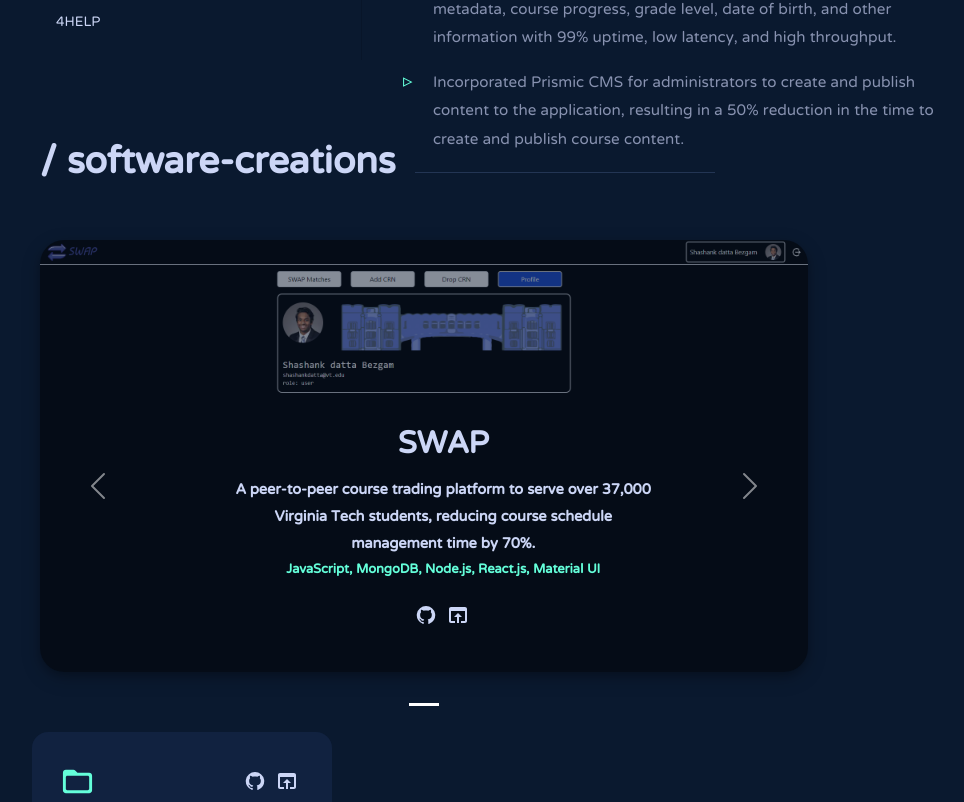
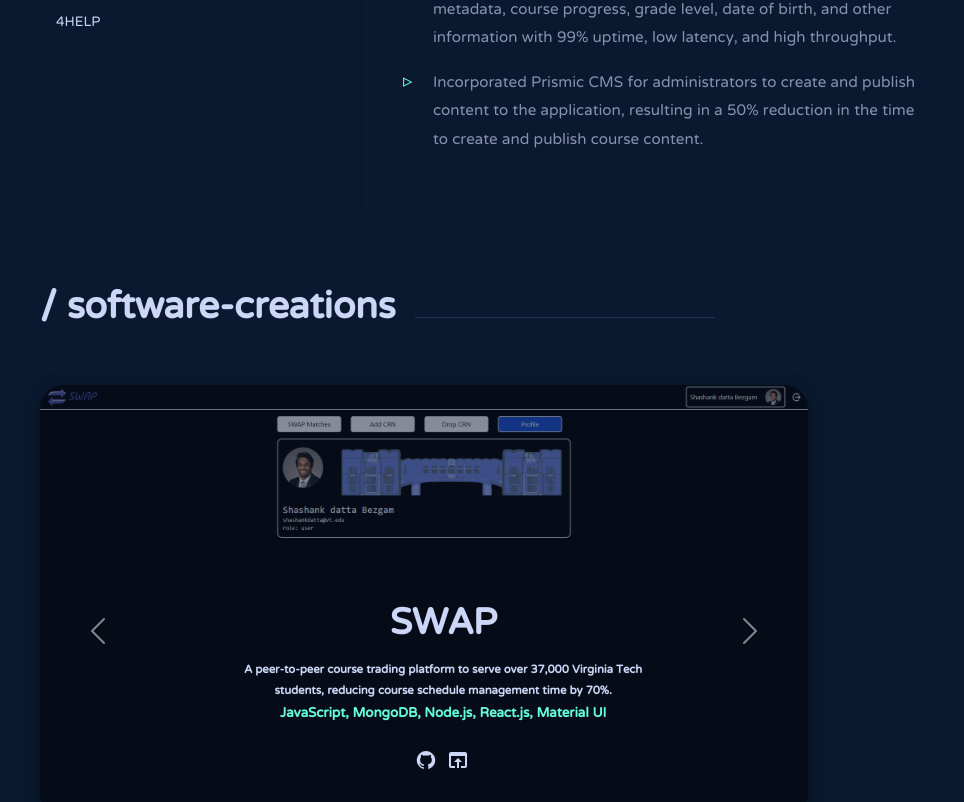
Before and after one commit to shashankdatta/Shashankdatta, a Next.js app: page / in a window 1280 px wide. Shown: the part 1919-2721 px from the top of the page, without its empty margins (152-1116 px from the left). Built offline with nearby package versions, Linux system fonts and the light colour scheme.

Commit message:
fixed minor bugs

```diff
--- a/src/components/JobList.js
+++ b/src/components/JobList.js
@@ -43,7 +43,7 @@
       >
         {value === index && (
           <Box p={3}>
-            <Typography style={{ maxWidth: "43vw" }} component={componentType}>
+            <Typography style={{ maxWidth: "40vw" }} component={componentType}>
               {children}
             </Typography>
           </Box>
@@ -77,7 +77,6 @@
 const DivRoot = styled("div")(({ theme }) => ({
   flexGrow: 1,
   display: "flex",
-  height: 300,
 }));
 
 const StyledTabs = styled(Tabs)(({ theme }) => ({
--- a/src/components/Projects.js
+++ b/src/components/Projects.js
@@ -19,6 +19,7 @@
       <div className={styles["section-header"]}>
         <span className={styles["section-title"]}>/ software-creations</span>
       </div>
+      <div className={styles["spotlight-container"]}>
         <FadeInSection>
           <Carousel>
             {Object.keys(spotlightProjects).map((key, i) => (
@@ -57,6 +58,7 @@
             ))}
           </Carousel>
         </FadeInSection>
+      </div>
 
       <div className="project-container">
         <ul className={styles["projects-grid"]}>
--- a/src/styles/MyCarousel.css
+++ b/src/styles/MyCarousel.css
@@ -24,7 +24,7 @@
 }
 
 .carousel-caption h3 {
-  font-size: 38px;
+  font-size: 3.5vw;
   font-weight: bold;
   color: var(--lightest-slate);
 }
@@ -32,13 +32,13 @@
 .carousel-caption div {
   font-family: var(--font-ntr);
   font-weight: bold;
-  font-size: 18px;
+  font-size: 1.1vw;
   color: var(--lightest-slate);
 }
 
 .carousel-caption p.techstack {
   font-family: var(--font-ntr);
-  font-size: 16px;
+  font-size: 1.3vw;
   font-weight: bold;
   color: var(--green-bright);
 }
--- a/src/styles/Projects.module.css
+++ b/src/styles/Projects.module.css
@@ -1,7 +1,14 @@
 .projects {
+  display: flex;
+  flex-direction: column;
+  justify-content: center;
   padding-left: 15%;
   padding-right: 25%;
   min-height: 60vh;
+}
+
+.spotlight-container {
+  display: flex;
 }
 
 .projects-grid {
```
Lines whose indentation alone changed are shown as unchanged.
